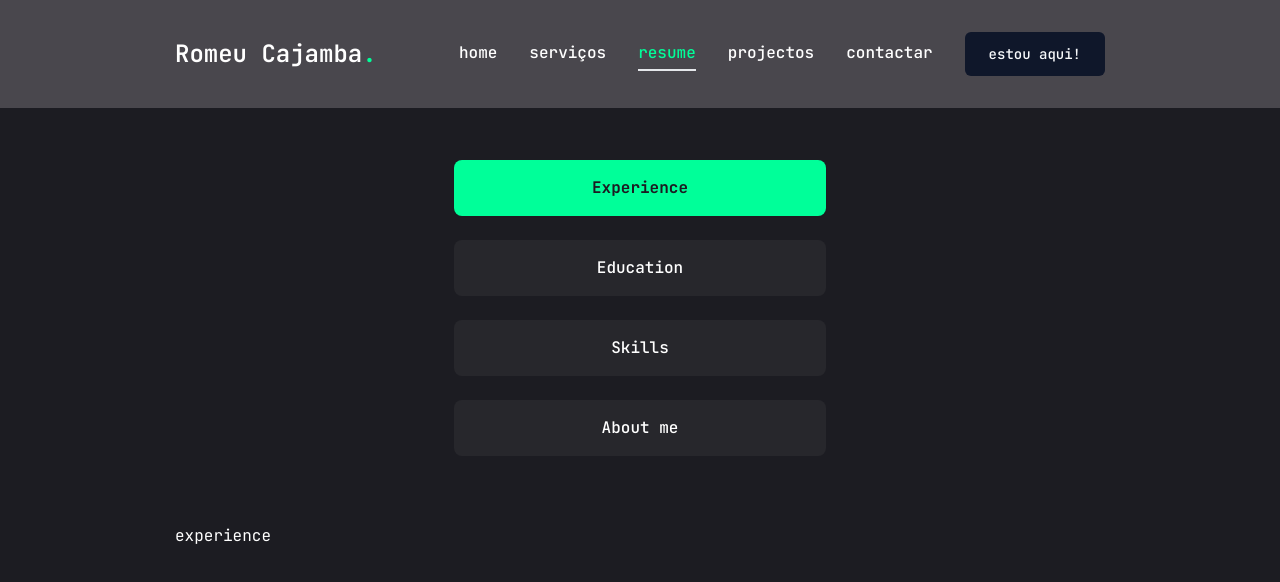
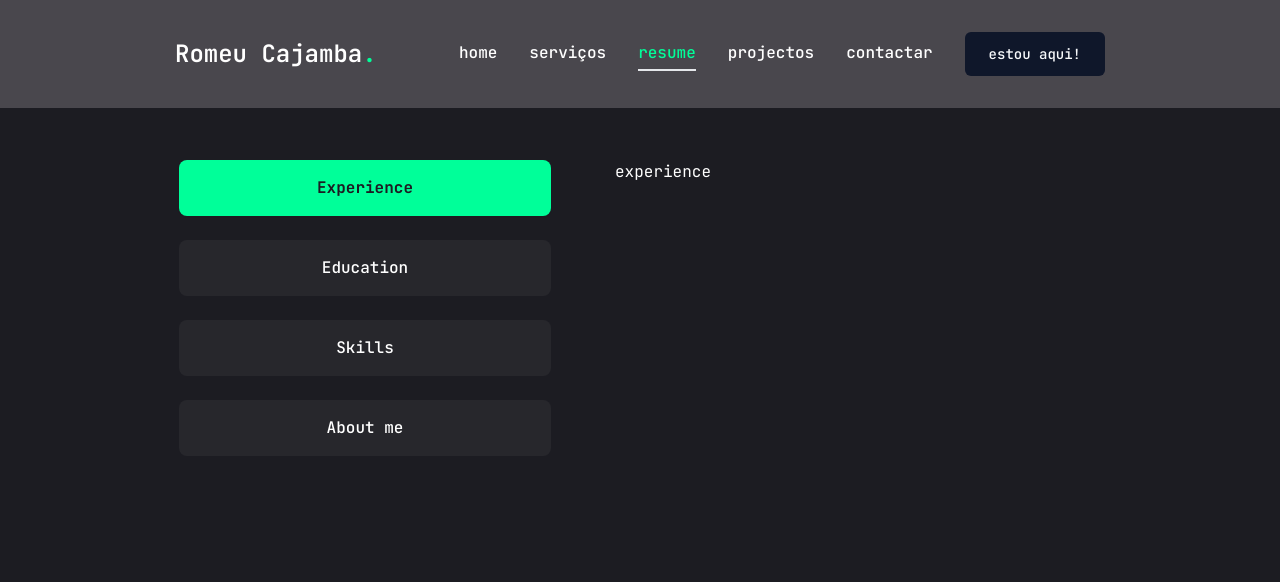
Before and after one commit to romeucajamba/portfolio_Cajamba, a Next.js app: page /resume in a window 1280 px wide. Shown: the top 582 px of the page. Built offline with nearby package versions, Linux system fonts and the light colour scheme.

Commit message:
feat add 2xl

```diff
--- a/src/app/resume/page.tsx
+++ b/src/app/resume/page.tsx
@@ -179,7 +179,7 @@ export default function Resume(){
       <div className='container mx-auto'>
           <Tabs
             defaultValue='experience'
-            className='flex flex-col xl:flex-row gap-[60px]'
+            className='flex flex-col xl:flex-row 2xl:flex-row md:flex-row gap-[60px]'
           >
               <TabsList className='flex flex-col w-full max-w-[380px] mx-auto xl:mx-0 gap-6'>
                   <TabsTrigger value='experience'>Experience</TabsTrigger>
```
